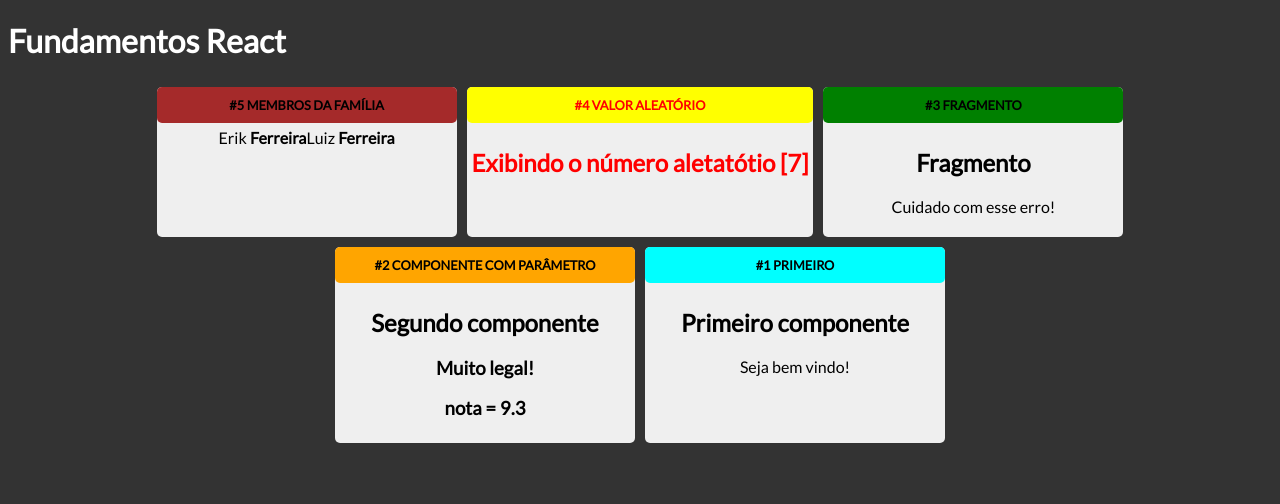
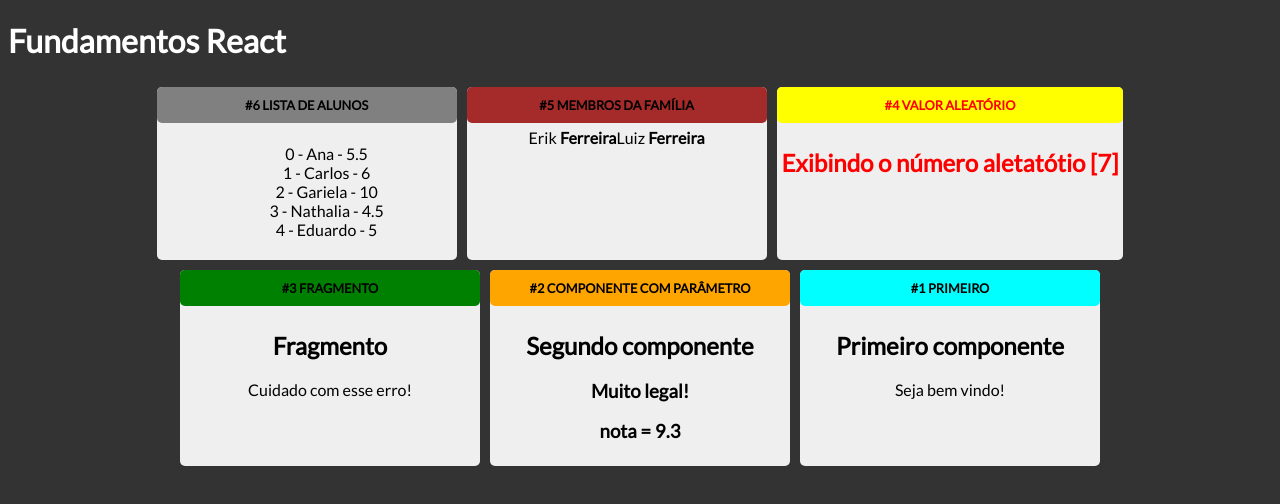
Before and after one commit to ehurafa/react-course, a React (Create React App) app in the folder react-fundamentals/react-fundamentals/: page / in a window 1280 px wide. Shown: the top 504 px of the page. Built offline with nearby package versions, Linux system fonts and the light colour scheme; the HTML template or start-up script is replaced by a standard one.

Commit message:
repeat items

```diff
--- a/react-fundamentals/react-fundamentals/src/App.jsx
+++ b/react-fundamentals/react-fundamentals/src/App.jsx
@@ -9,11 +9,16 @@ import RandomNumber from './components/basic/RandomNumber'
 import Card from './components/layout/Card'
 import Family from './components/basic/Family'
 import FamilyMember from './components/basic/FamilyMember'
+import StudantList from './components/repeat/StudantList'
 
 export default _ =>
         <div id="app">
             <h1>Fundamentos React</h1>
             <div className="cards">
+                <Card titulo="#6 Lista de Alunos" background="grey">
+                   <StudantList></StudantList>
+                </Card>
+
                 <Card titulo="#5 Membros da família" background="brown">
                     <Family surname="Ferreira">
                         <FamilyMember name="Erik" surname="Gomes" />
--- /dev/null
+++ b/react-fundamentals/react-fundamentals/src/components/repeat/StudantList.jsx
@@ -0,0 +1,16 @@
+import React from 'react'
+
+import studants from '../../data/studants'
+
+export default props => {
+    const listItems = studants.map(studant => {
+        return <li key={studant.id}>{studant.id} - {studant.name} - {studant.points}</li>
+    })
+    return (
+        <div>
+            <ul style={{ listStyle: 'none' }}>
+                { listItems }
+            </ul>
+        </div>
+    )
+}
--- /dev/null
+++ b/react-fundamentals/react-fundamentals/src/data/studants.js
@@ -0,0 +1,7 @@
+export default [
+    { id: 0, name: 'Ana', points: 5.5 },
+    { id: 1, name: 'Carlos', points: 6 },
+    { id: 2, name: 'Gariela', points: 10 },
+    { id: 3, name: 'Nathalia', points: 4.5 },
+    { id: 4, name: 'Eduardo', points: 5 }
+]
```
Also changed, not shown: 1 other file (tests, documents, lock files or other folders).
